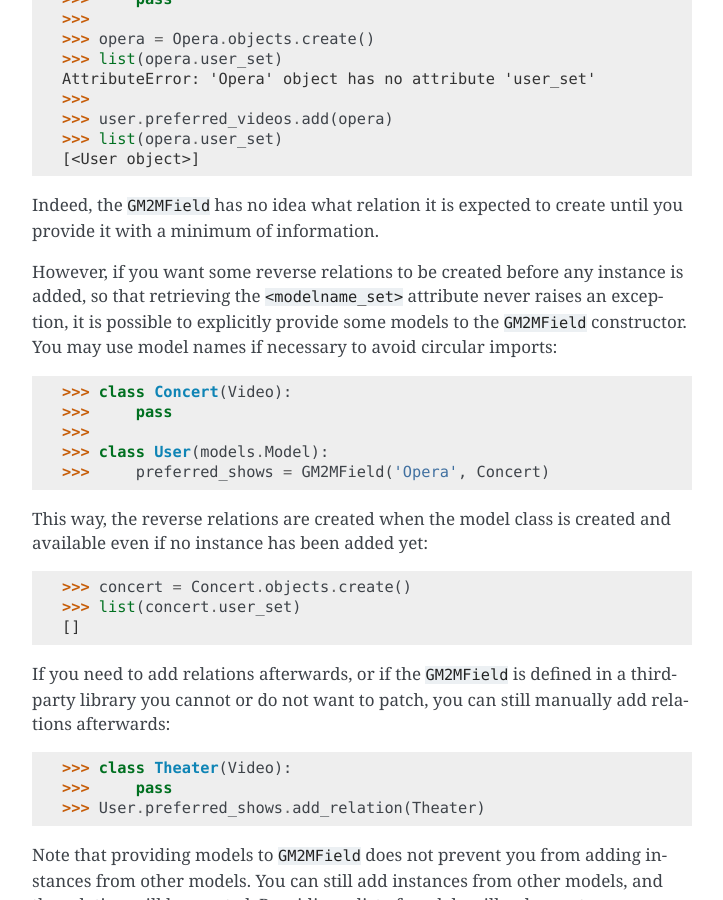
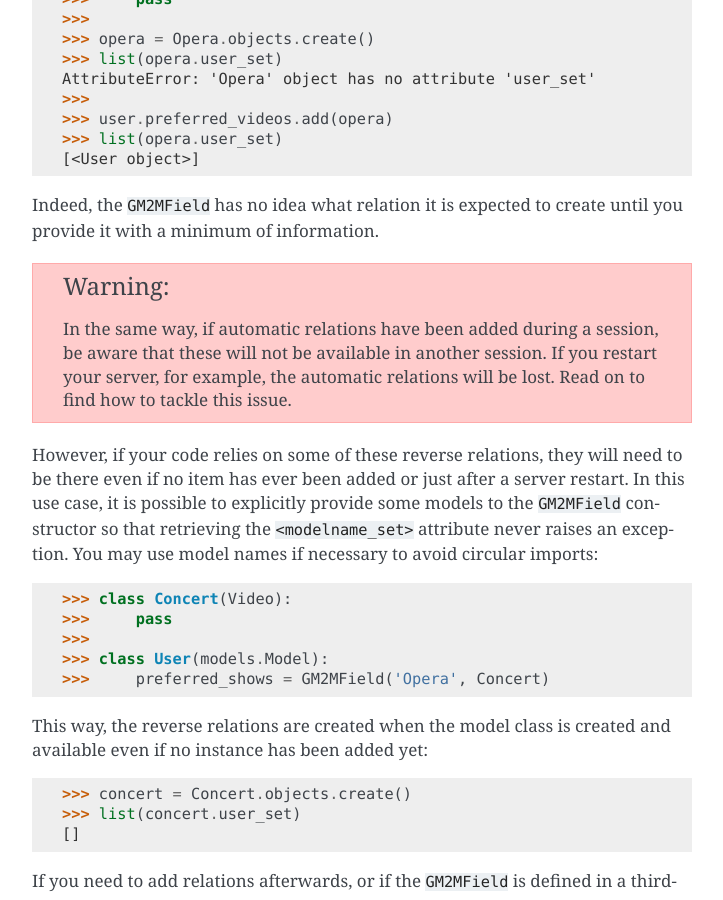
Before and after one commit to tkhyn/django-gm2m, a Sphinx documentation site: the page built from doc/features.rst, in a window 1280 px wide and 900 px high, scrolled down 1255 px. Shown: the whole window, without its empty margins (388-1111 px from the left). Built offline with Sphinx 7.4.7, drawn with Linux system fonts in a browser that asks for light colours; the version number could not be read and is left out.

Commit message:
[fix #25] Adds a warning regarding automatic reverse relations

```diff
--- a/doc/features.rst
+++ b/doc/features.rst
@@ -70,10 +70,18 @@ been added to the set, retrieving the ``<modelname_set>`` will raise an
 Indeed, the ``GM2MField`` has no idea what relation it is expected to create
 until you provide it with a minimum of information.
 
-However, if you want some reverse relations to be created before any instance
-is added, so that retrieving the ``<modelname_set>`` attribute never raises an
-exception, it is possible to explicitly provide some models to the ``GM2MField``
-constructor. You may use model names if necessary to avoid circular imports::
+.. warning::
+   In the same way, if automatic relations have been added during a session,
+   be aware that these will not be available in another session. If you restart
+   your server, for example, the automatic relations will be lost. Read on to
+   find how to tackle this issue.
+
+However, if your code relies on some of these reverse relations, they will need
+to be there even if no item has ever been added or just after a server restart.
+In this use case, it is possible to explicitly provide some models to the
+``GM2MField`` constructor so that retrieving the ``<modelname_set>``
+attribute never raises an exception. You may use model names if necessary to
+avoid circular imports::
 
    >>> class Concert(Video):
    >>>     pass
```
